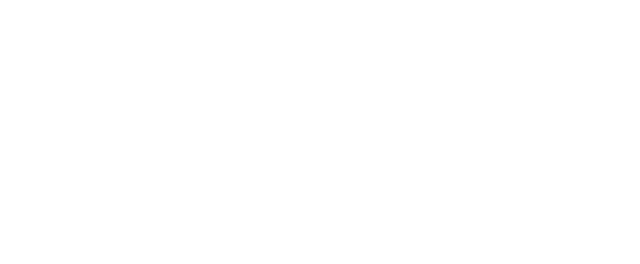
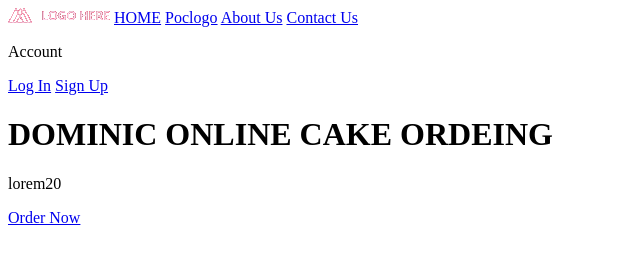
Before and after one commit to VaidasUrb/cake, a website: page index.html in a window 1280 px wide. Shown: the whole page, without its empty margins (0-640 px from the left). Drawn offline with Linux system fonts and the light colour scheme.

Commit message:
HTML style and css selectors

```diff
--- a/index.html
+++ b/index.html
@@ -32,5 +32,23 @@
     <meta name="theme-color" content="#ffffff" />
     <link rel="stylesheet" href="./css/main.css" />
   </head>
-  <body></body>
+  <body>
+    <header>
+      <img src="./img/logo.png" alt="logo" />
+      <a href="#">HOME</a>
+      <a href="#">Poclogo</a>
+      <a href="#">About Us</a>
+      <a href="#">Contact Us</a>
+      <p>Account</p>
+      <a href="#">Log In</a>
+      <a href="#">Sign Up</a>
+      <main>
+        <div>
+          <h1>DOMINIC ONLINE CAKE ORDEING</h1>
+          <p>lorem20</p>
+          <a href="#">Order Now</a>
+        </div>
+      </main>
+    </header>
+  </body>
 </html>
```
